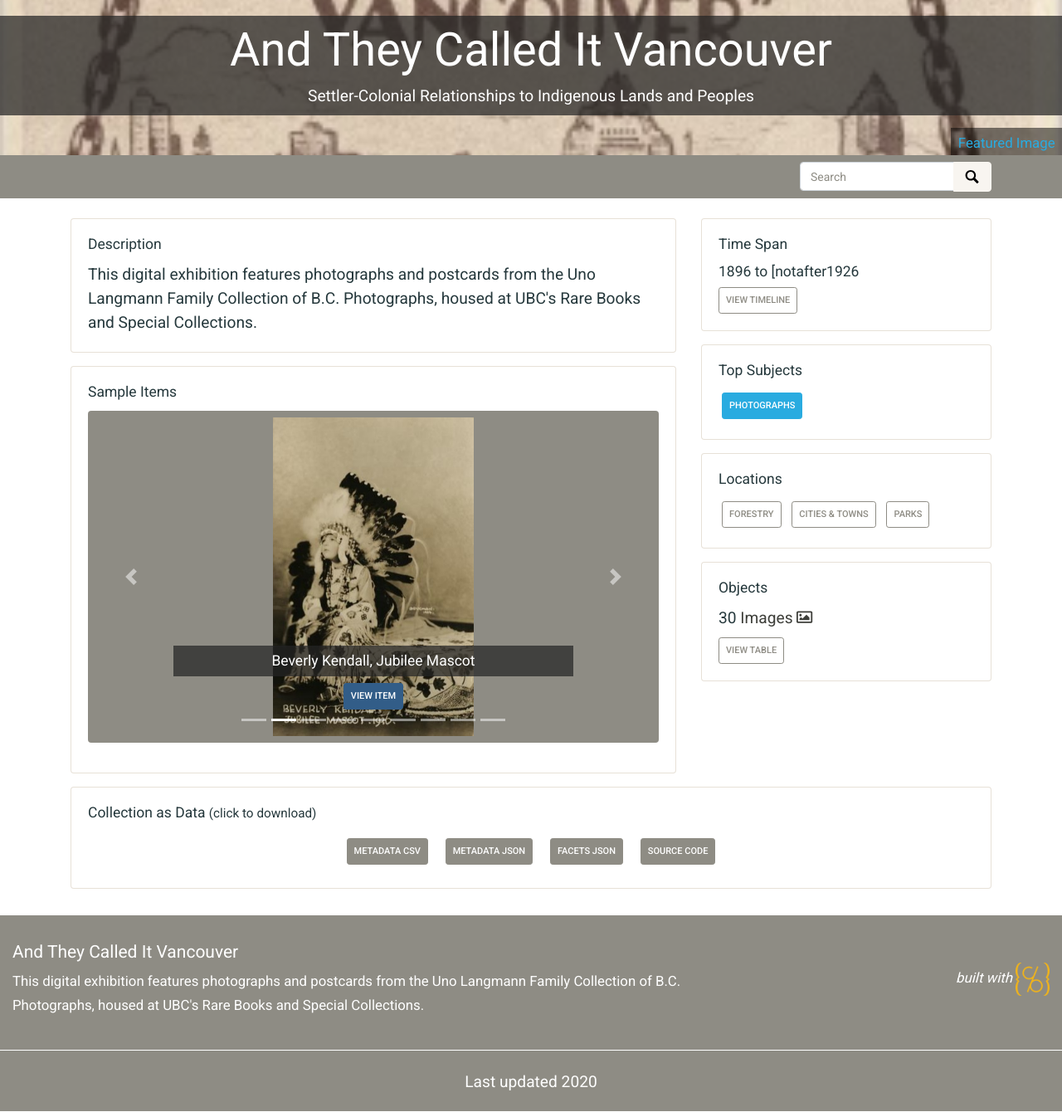
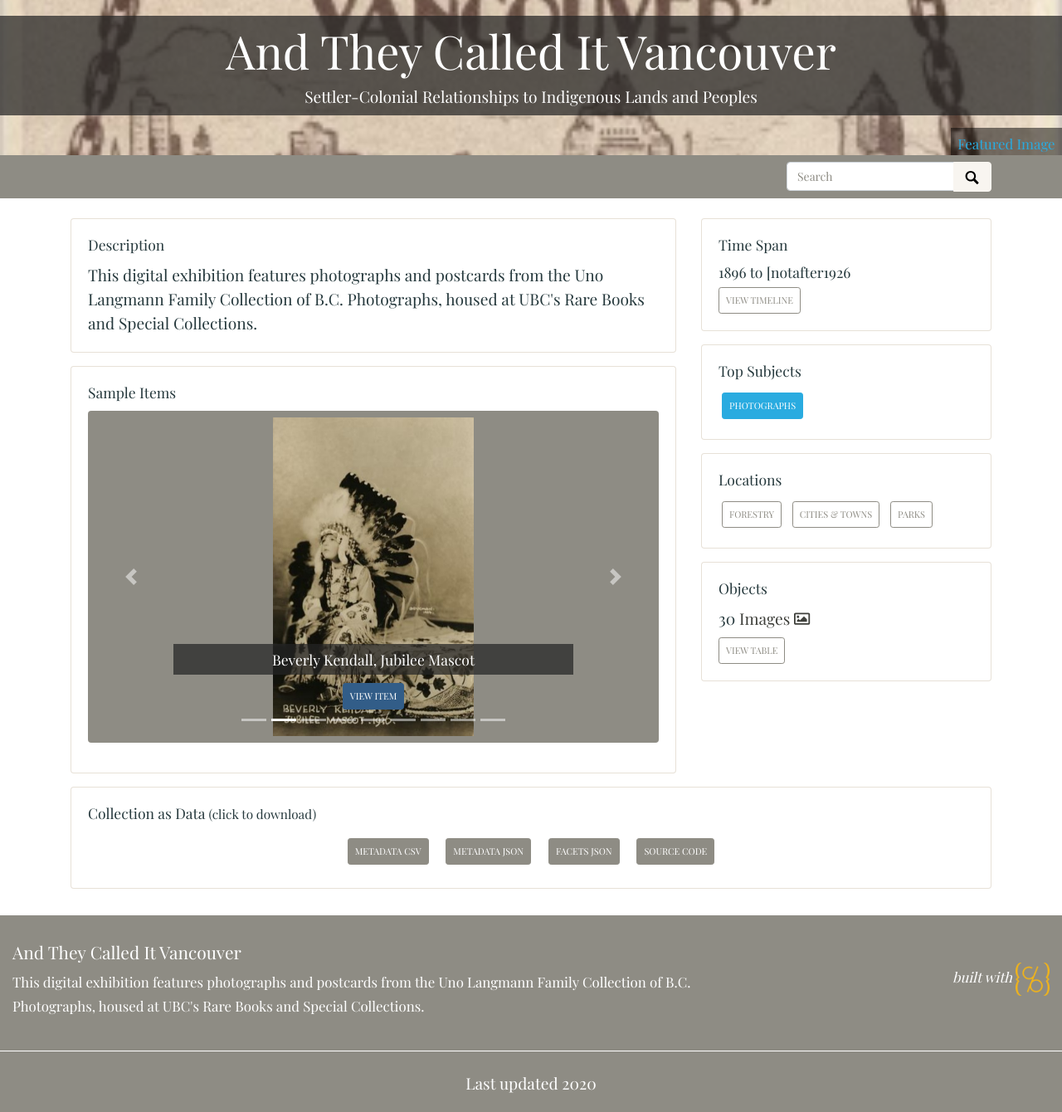
Before and after one commit to ashlynnprasad/langmann-2021, a Jekyll site: the page built from index.md, in a window 1280 px wide. Shown: the whole page at 83% size. Built offline with Jekyll 4.4.1, drawn with Linux system fonts in a browser that asks for light colours; nearby versions of some CDN libraries.

Commit message:
updated font family

```diff
--- a/_data/theme.yml
+++ b/_data/theme.yml
@@ -105,5 +105,5 @@ bootswatch: sandstone # leave blank or comment out for plain bootstrap
 base-font-size: 1.2em
 text-color: "#25383C"
 link-color: "#728FCE"
-base-font-family: # comment out for bootstrap defaults. e.g. Roboto
+base-font-family: Playfair Display # comment out for bootstrap defaults. e.g. Roboto
 font-cdn: <link href="https://fonts.googleapis.com/css2?family=Playfair+Display&display=swap" rel="stylesheet">  # add font stylesheet, e.g. <link href="https://fonts.googleapis.com/css?family=Roboto&display=swap" rel="stylesheet">
```
